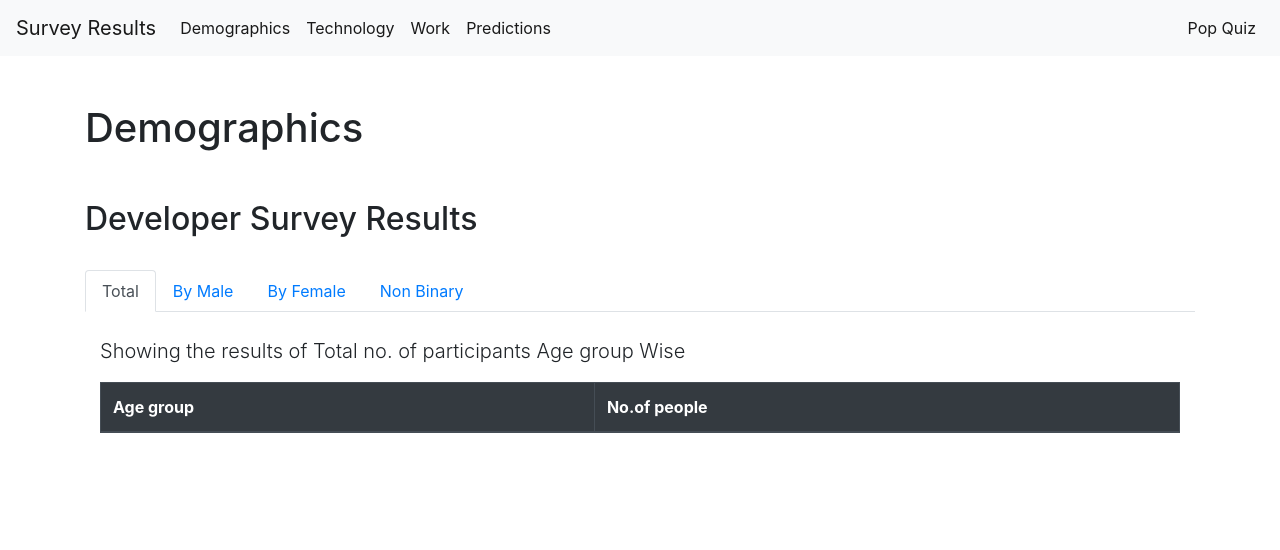
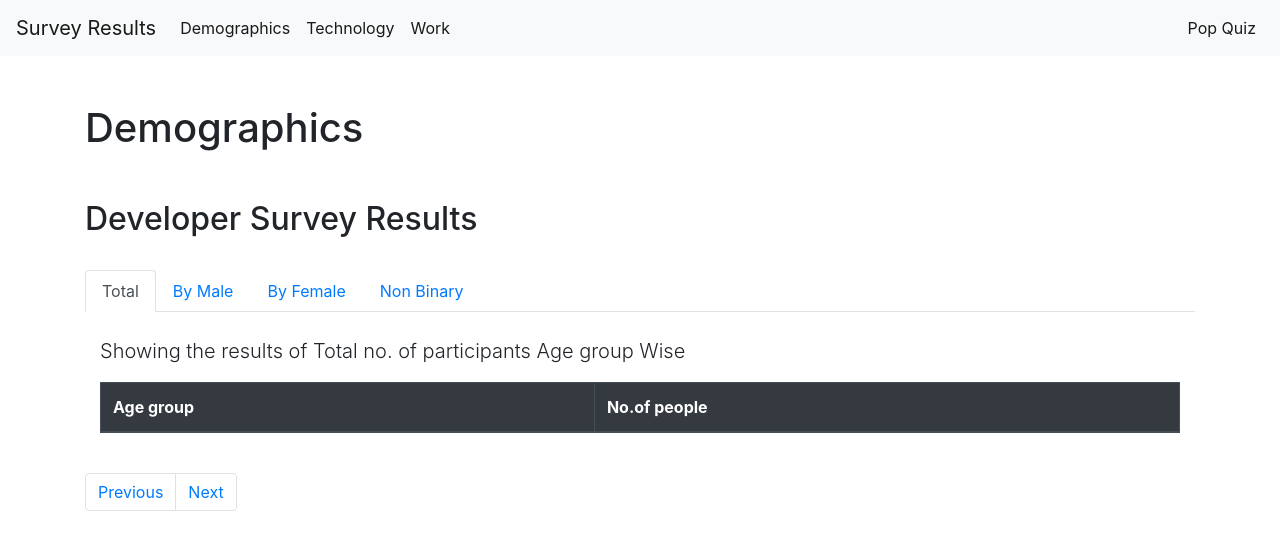
Before and after one commit to pashu123/databaseproject, a Flask app: page /demo/2/ in a window 1280 px wide. Shown: the top 550 px of the page. Run offline with Flask 2, Linux system fonts and the light colour scheme; data that the repository does not hold is empty; some libraries are stand-ins or nearby versions.

Commit message:
Front end

```diff
--- a/templates/base.html
+++ b/templates/base.html
@@ -34,9 +34,9 @@
       <li class="nav-item active">
         <a class="nav-link" href="/work">Work</a>
       </li>
-      <li class="nav-item active">
+ <!--      <li class="nav-item active">
         <a class="nav-link" href="/pred">Predictions</a>
-      </li>
+      </li> -->
     </ul>
     <ul class="navbar-nav ml-auto">
         <li class="nav-item active">
--- a/templates/demo1.html
+++ b/templates/demo1.html
@@ -23,6 +23,10 @@
                 </tbody>
             </table>
 
+<br>
+ <ul class="pagination">
+  <li class="page-item"><a class ="page-link" href="\demo\2\">Next</a></li>
+</ul>
 
 <script>
 
--- a/templates/demo2.html
+++ b/templates/demo2.html
@@ -114,6 +114,11 @@
 
   </div>
 
+<br>
+ <ul class="pagination">
+  <li class="page-item"><a class ="page-link" href="\demo\1\">Previous</a></li>
+  <li class="page-item"><a class ="page-link" href="\demo\3\">Next</a></li>
+</ul>
 
 
 {% endblock %}
--- a/templates/demo3.html
+++ b/templates/demo3.html
@@ -113,6 +113,10 @@
 
   </div>
 
-
+<br>
+ <ul class="pagination">
+  <li class="page-item"><a class ="page-link" href="\demo\2\">Previous</a></li>
+  <li class="page-item"><a class ="page-link" href="\demo\4\">Next</a></li>
+</ul>
 
 {% endblock %}
--- a/templates/demo5.html
+++ b/templates/demo5.html
@@ -155,7 +155,11 @@
 
 
   </div>
+<br>
+ <ul class="pagination">
 
+  <li class="page-item"><a class ="page-link" href="\demo\4\">Previous</a></li>
+</ul>
 
 
 {% endblock %}
--- a/templates/tech1.html
+++ b/templates/tech1.html
@@ -61,5 +61,10 @@
 
 </script>
 
+<br>
+ <ul class="pagination">
+  <li class="page-item"><a class ="page-link" href="\tech\6\">Next</a></li>
+</ul>
+
 
 {% endblock %}
--- a/templates/tech2.html
+++ b/templates/tech2.html
@@ -53,6 +53,10 @@
 
 </script>
 
-
+<br>
+ <ul class="pagination">
+  <li class="page-item"><a class ="page-link" href="\tech\6\">Previous</a></li>
+  <li class="page-item"><a class ="page-link" href="\tech\3\">Next</a></li>
+</ul>
 
 {% endblock %}
--- a/templates/tech5.html
+++ b/templates/tech5.html
@@ -30,4 +30,10 @@ Highcharts.chart('graph', {
 });
 
 </script>
+
+<br>
+ <ul class="pagination">
+  <li class="page-item"><a class ="page-link" href="\tech\4\">Previous</a></li>
+</ul>
+
 {% endblock %}
--- a/templates/tech6.html
+++ b/templates/tech6.html
@@ -61,5 +61,11 @@
 
 </script>
 
+<br>
+ <ul class="pagination">
+  <li class="page-item"><a class ="page-link" href="\tech\1\">Previous</a></li>
+  <li class="page-item"><a class ="page-link" href="\tech\2\">Next</a></li>
+</ul>
+
 
 {% endblock %}
```
Also changed, not shown: templates/demo4.html (+7 -0 lines), templates/tech3.html (+7 -0 lines), templates/tech4.html (+7 -0 lines), templates/tech.html (added), templates/work.html (added).
